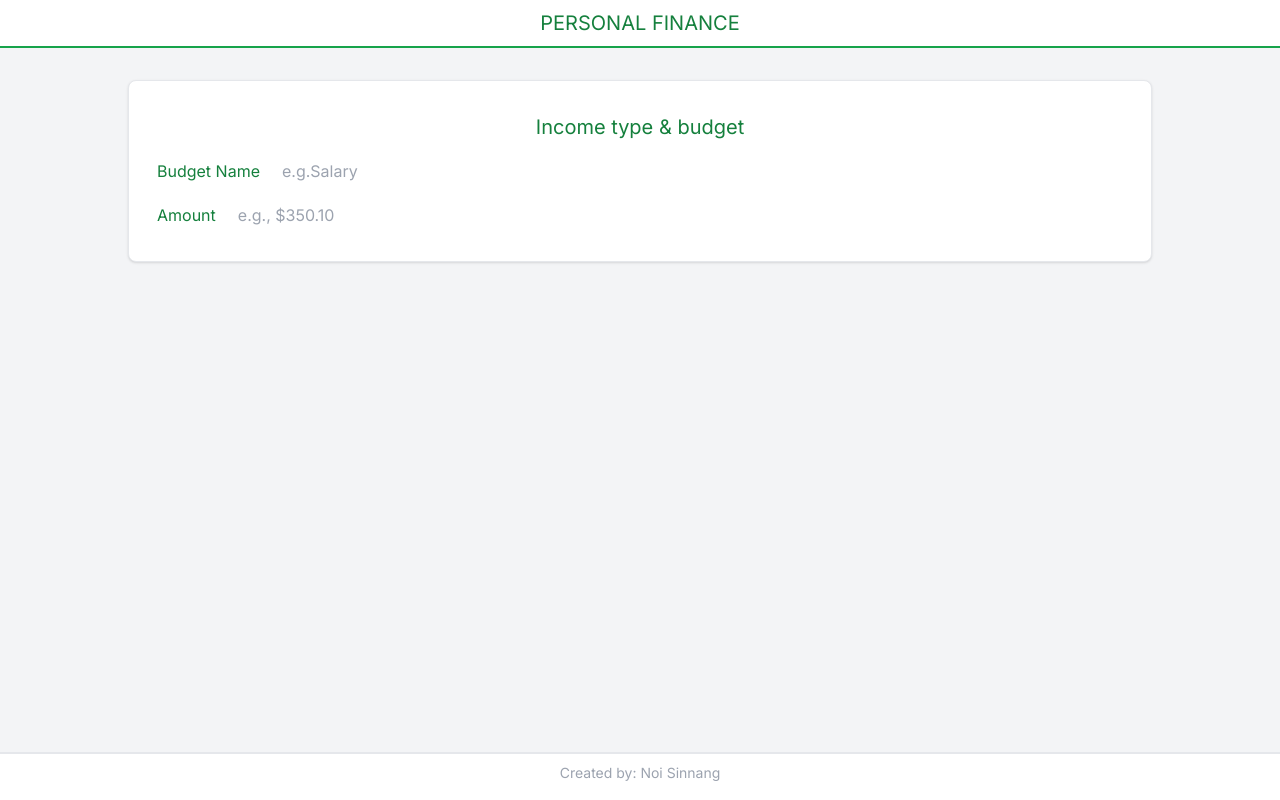
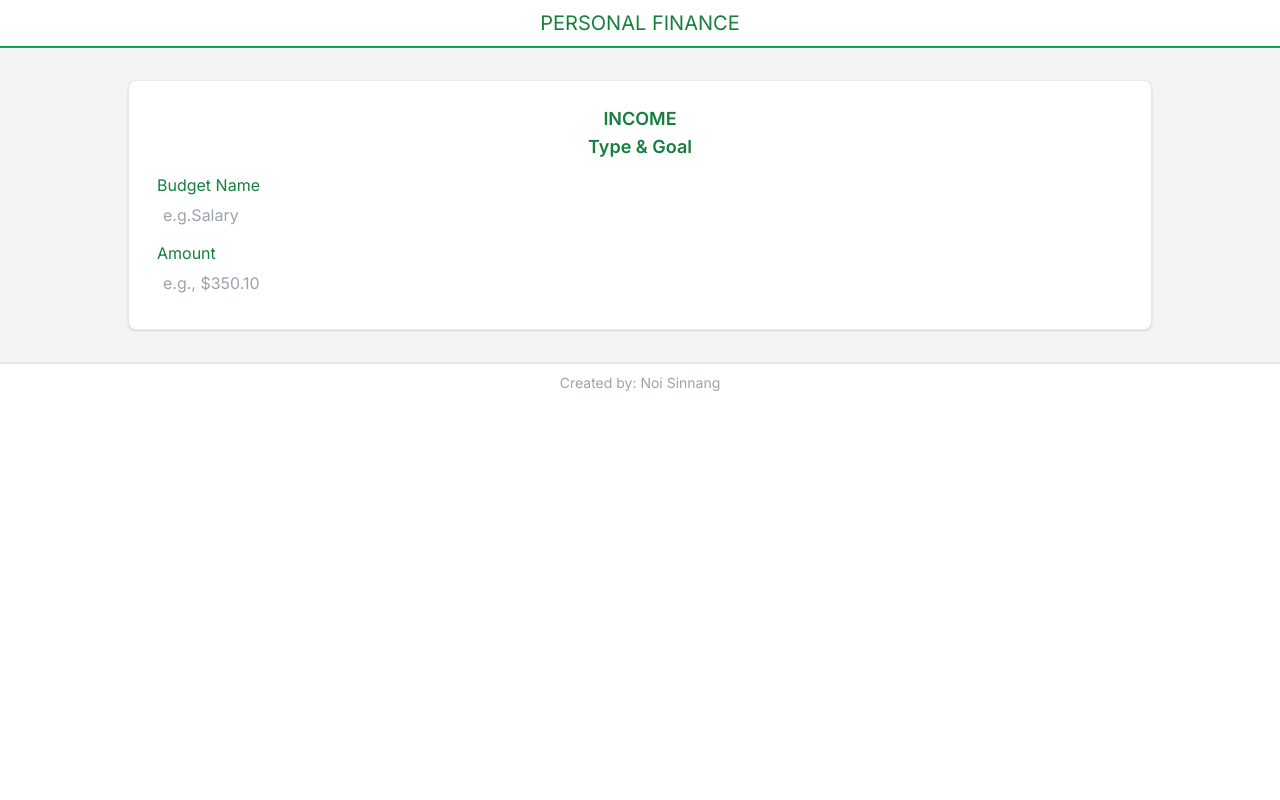
Before and after one commit to Noi-Git/finance-next-app, a Next.js app: page /income/type-income in a window 1280 px wide. Built offline with nearby package versions, Linux system fonts and the light colour scheme.

Commit message:
style income dashboard

```diff
--- a/src/app/income/type-income/page.tsx
+++ b/src/app/income/type-income/page.tsx
@@ -1,19 +1,22 @@
 import React from 'react'
 import {
   budgetCard,
+  budgetContainer,
   cardForm,
   cardInput,
   cardLabel,
   cardTitle,
+  cardTypeTitle,
 } from '../../styles/form'
 
 const TypeIncome = () => {
   return (
     <>
       {' '}
-      <div className=' bg-gray-100 text-green-700 flex items-center justify-center h-[calc(88vh)]'>
+      <div className={budgetContainer}>
         <div className={budgetCard}>
-          <h2 className={cardTitle}>Income type & budget</h2>
+          <h2 className={cardTypeTitle}>Income</h2>
+          <h3 className={cardTitle}>Type & Goal</h3>
 
           <form method='POST' className={cardForm}>
             <div>
--- a/src/app/page.tsx
+++ b/src/app/page.tsx
@@ -1,5 +1,11 @@
 import Image from 'next/image'
 
 export default function Home() {
-  return <main>Hellp from app main page</main>
+  return (
+    <>
+      <main>
+        <h1>Welcome to yor personal finance app</h1>
+      </main>
+    </>
+  )
 }
--- a/src/app/styles/form.ts
+++ b/src/app/styles/form.ts
@@ -1,9 +1,17 @@
+export const budgetContainer =
+  ' bg-gray-100 text-green-700 flex justify-center items-center h-[calc(100vh-5.5rem] w-full'
+// ' bg-gray-100 text-green-700 flex justify-center items-center h-[calc(100vh-5.5rem] w-[calc(100vw] max-w-64'
+
 export const budgetCard =
   'flex flex-col items-start justify-center self-start p-6 bg-white border border-gray-200 rounded-lg shadow hover:bg-gray-100 dark:bg-gray-800 dark:border-gray-700 dark:hover:bg-gray-700 m-8 w-[calc(80vw)]'
 
-export const cardTitle = 'text-xl flex text-center justify-center p-2 w-full'
+export const cardTypeTitle =
+  'text-lg font-semibold uppercase flex text-center justify-center w-full'
 
-export const cardForm = 'p-1 w-full'
+export const cardTitle =
+  'text-lg font-semibold flex text-center pb-2 justify-center w-full'
+
+export const cardForm = ' relative p-1 w-full'
 
 export const cardLabel = 'pr-4'
-export const cardInput = 'w-80 p-1.5'
+export const cardInput = 'relative w-full p-1.5'
```
